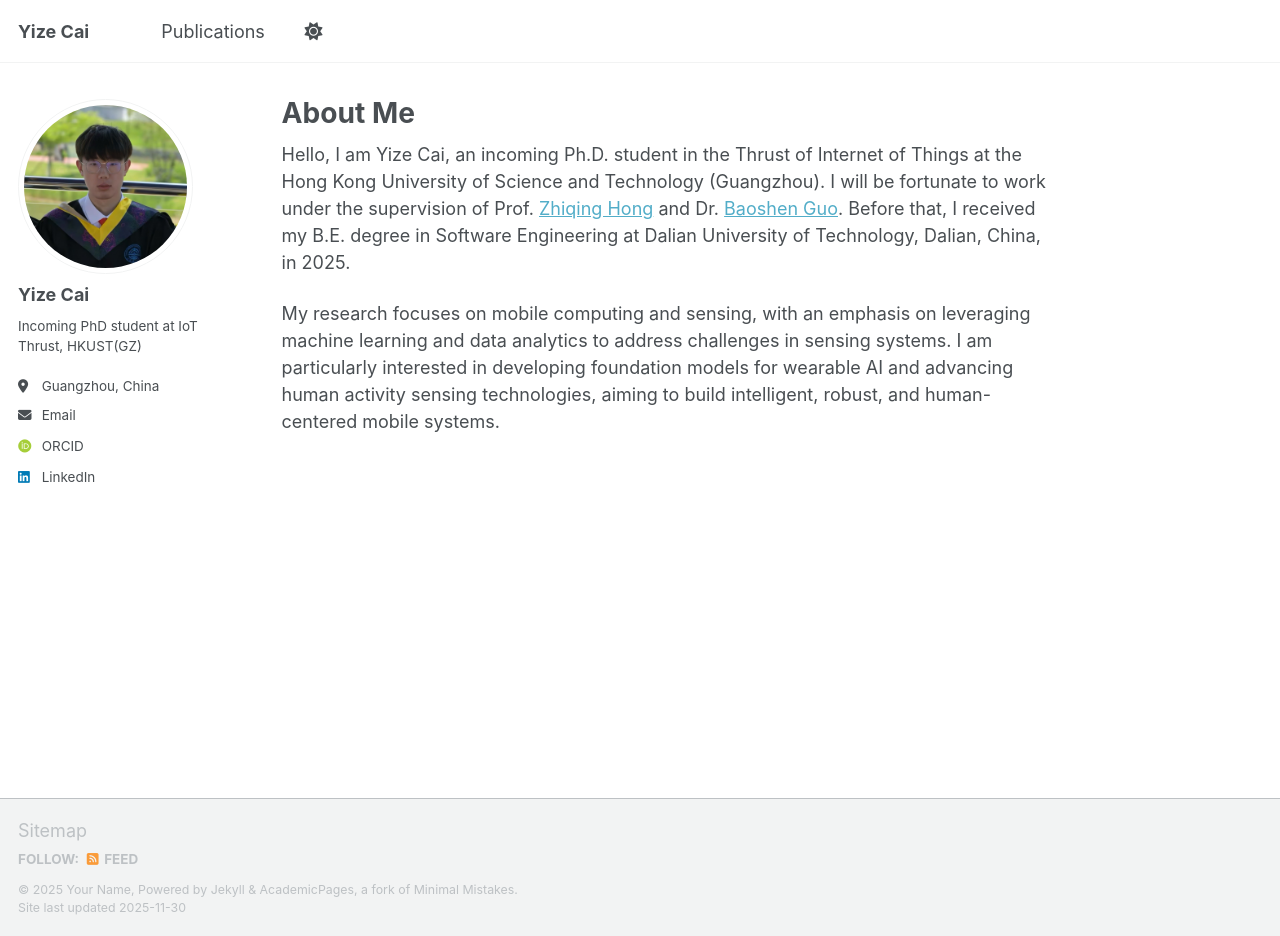
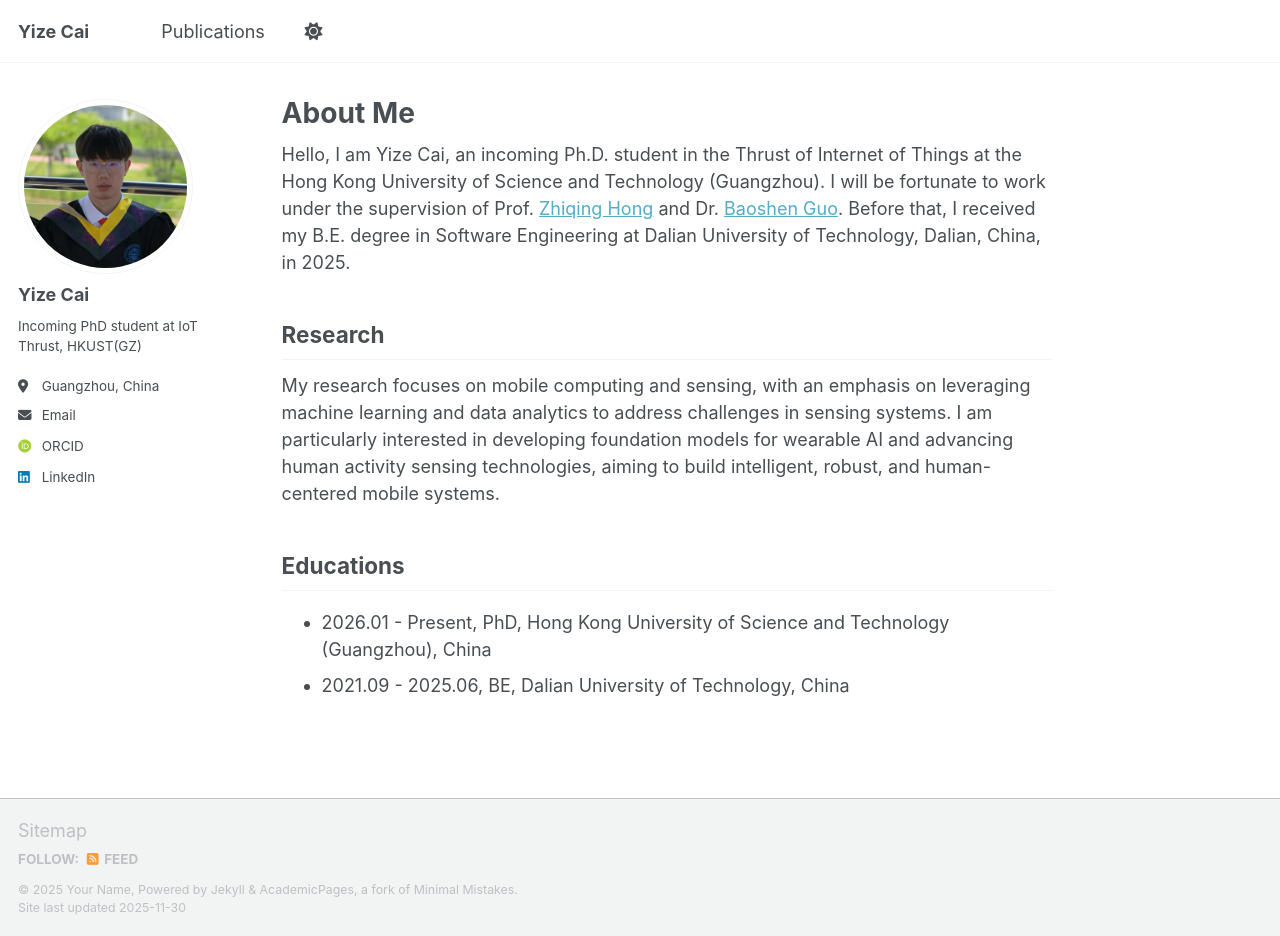
Before and after one commit to saiketa/saiketa.github.io, a Jekyll site: the page built from _pages/about.md, in a window 1280 px wide and 936 px high. Built offline with Jekyll 4.4.1, drawn with Linux system fonts in a browser that asks for light colours; some web fonts are replaced; a script bundle is joined from its source files by our own code; library files that are not in the unit come from our copies.

Commit message:
Update about.md

```diff
--- a/_pages/about.md
+++ b/_pages/about.md
@@ -9,4 +9,11 @@
 
 Hello, I am Yize Cai, an incoming Ph.D. student in the Thrust of Internet of Things at the Hong Kong University of Science and Technology (Guangzhou). I will be fortunate to work under the supervision of Prof. [Zhiqing Hong](http://www.zhiqinghong.one/) and Dr. [Baoshen Guo](https://baoshenguo.com/). Before that, I received my B.E. degree in Software Engineering at Dalian University of Technology, Dalian, China, in 2025.
 
+## Research
+
 My research focuses on mobile computing and sensing, with an emphasis on leveraging machine learning and data analytics to address challenges in sensing systems. I am particularly interested in developing foundation models for wearable AI and advancing human activity sensing technologies, aiming to build intelligent, robust, and human-centered mobile systems.
+
+## Educations
+
+- 2026.01 - Present, PhD, Hong Kong University of Science and Technology (Guangzhou), China
+- 2021.09 - 2025.06, BE, Dalian University of Technology, China
```
